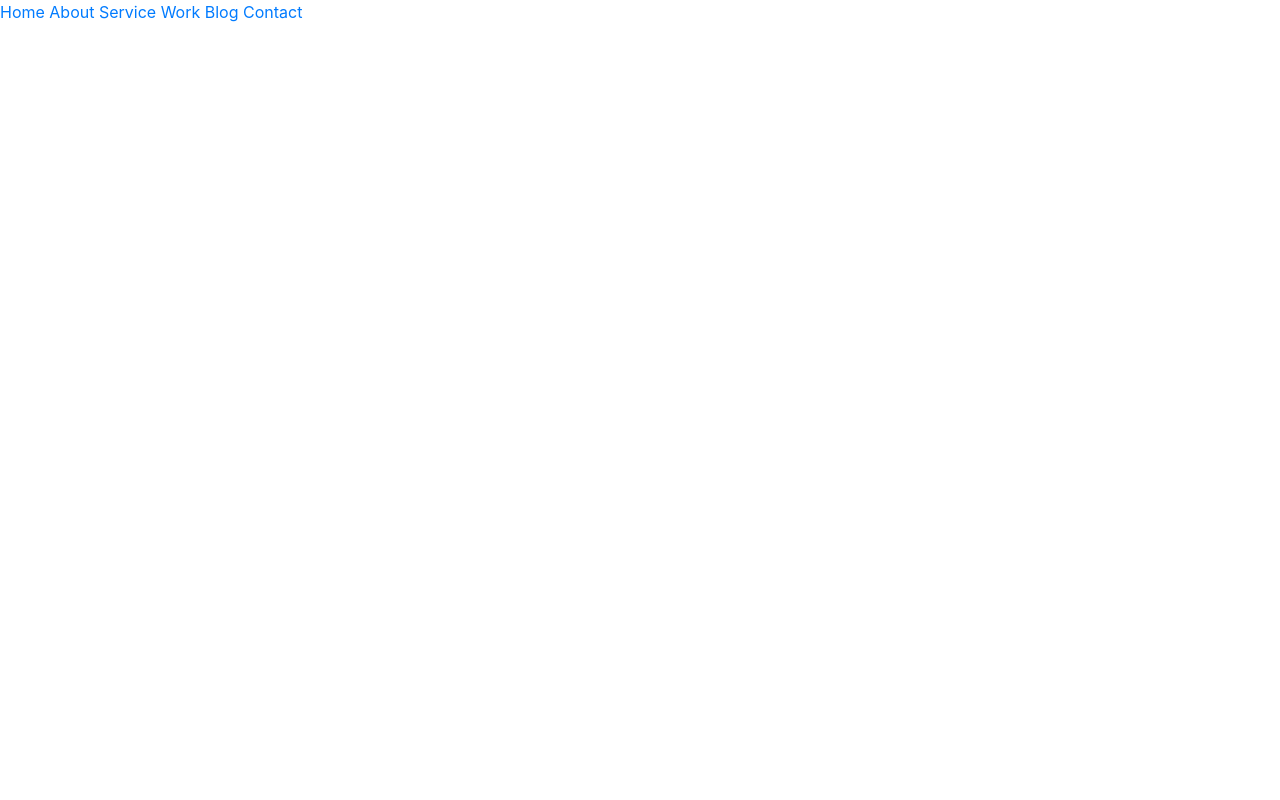
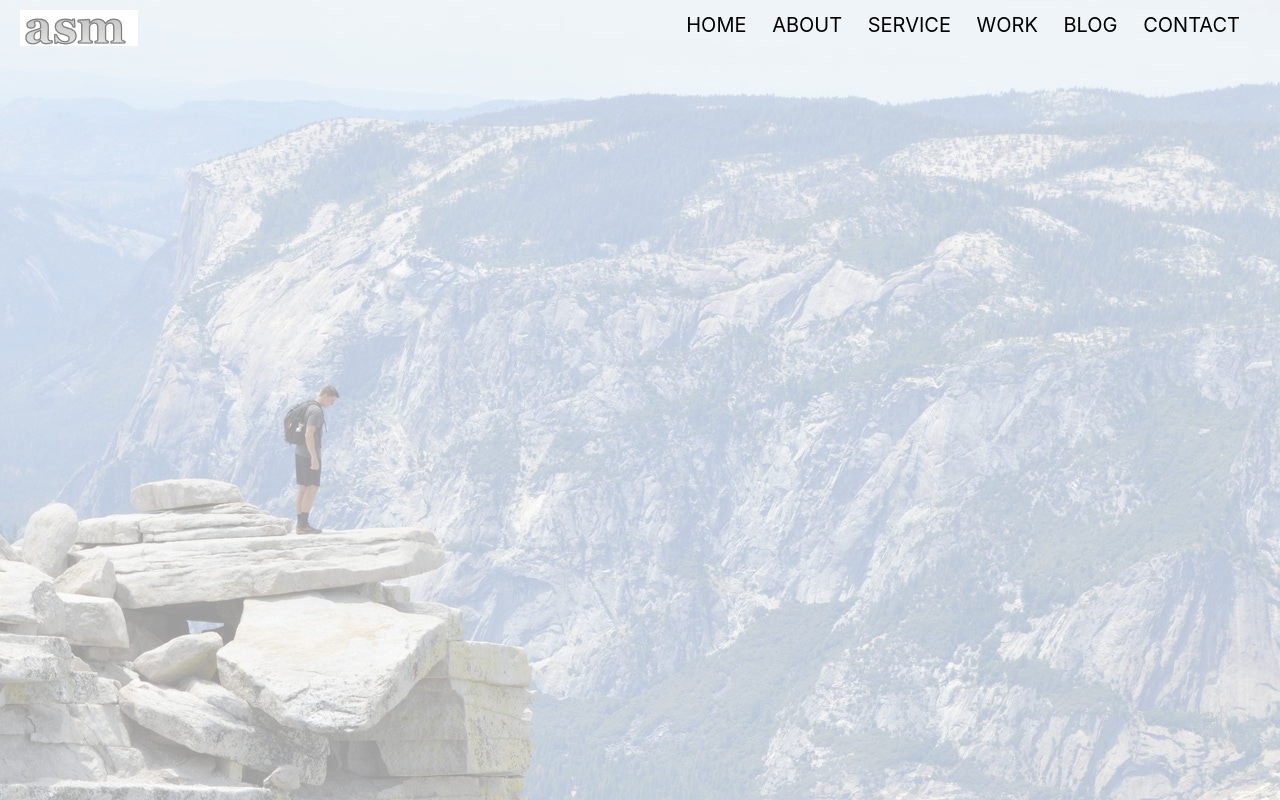
Before and after one commit to asm-morshed/mypersonalwebsite, a plain HTML site: page index.html in a window 1280 px wide. Drawn offline with nearby package versions, Linux system fonts and the light colour scheme.

Commit message:
image menu

```diff
--- a/css/main.css
+++ b/css/main.css
@@ -0,0 +1,43 @@
+*{
+    margin: 0;
+    padding: 0;
+    box-sizing: border-box;
+}
+#headerContainer{
+
+}
+#logo{
+    display: inline;
+    float: left;
+    margin-top: 10px;
+    margin-left: 20px;
+}
+#headermenu{
+    float: right;
+    margin-top: 10px;
+    font-size: 20px;
+    margin-right: 20px;
+    text-transform: uppercase;
+
+}
+#headermenu a{
+    color:black;
+    margin-right: 20px;
+    text-decoration:none;
+}
+#headermenu a:hover {
+    font-weight: bold;
+}
+
+#firstPage:after {
+    content : "";
+    display: block;
+    position: absolute;
+    top: 0;
+    left: 0;
+    background-image: url('../images/coverphoto.jpg');
+    width: 100%;
+    height: 100%;
+    opacity : 0.4;
+    z-index: -1;
+}
--- a/index.html
+++ b/index.html
@@ -4,12 +4,18 @@
             asm morshed | blog
         </title>
         <link rel="stylesheet" href="https://maxcdn.bootstrapcdn.com/bootstrap/4.0.0/css/bootstrap.min.css" integrity="sha384-Gn5384xqQ1aoWXA+058RXPxPg6fy4IWvTNh0E263XmFcJlSAwiGgFAW/dAiS6JXm" crossorigin="anonymous">
-
+        <link rel="stylesheet" href="css/main.css">
     </head>
     <body>
 
+        <div id="firstPage">
             <header>
-            <nav>
+                <div id="headerContainer">
+                    <div id="logo">
+                        <a href="index.html"><img src="./images/logo.PNG" alt="logo"></a>
+                    </div>
+
+                    <nav id ="headermenu">
                     <a href="">Home</a>
                     <a href="">About</a>
                     <a href="">Service</a>
@@ -17,8 +23,9 @@
                     <a href="">Blog</a>
                     <a href="">Contact</a>
                     </nav>
+                </div>
             </header>
-
+        </div>
         <script src="https://code.jquery.com/jquery-3.2.1.slim.min.js" integrity="sha384-KJ3o2DKtIkvYIK3UENzmM7KCkRr/rE9/Qpg6aAZGJwFDMVNA/GpGFF93hXpG5KkN" crossorigin="anonymous"></script>
         <script src="https://cdnjs.cloudflare.com/ajax/libs/popper.js/1.12.9/umd/popper.min.js" integrity="sha384-ApNbgh9B+Y1QKtv3Rn7W3mgPxhU9K/ScQsAP7hUibX39j7fakFPskvXusvfa0b4Q" crossorigin="anonymous"></script>
         <script src="https://maxcdn.bootstrapcdn.com/bootstrap/4.0.0/js/bootstrap.min.js" integrity="sha384-JZR6Spejh4U02d8jOt6vLEHfe/JQGiRRSQQxSfFWpi1MquVdAyjUar5+76PVCmYl" crossorigin="anonymous"></script>
```
Also changed, not shown: images/coverphoto.jpg (added), images/logo.PNG (added). Lines whose indentation alone changed are shown as unchanged.
